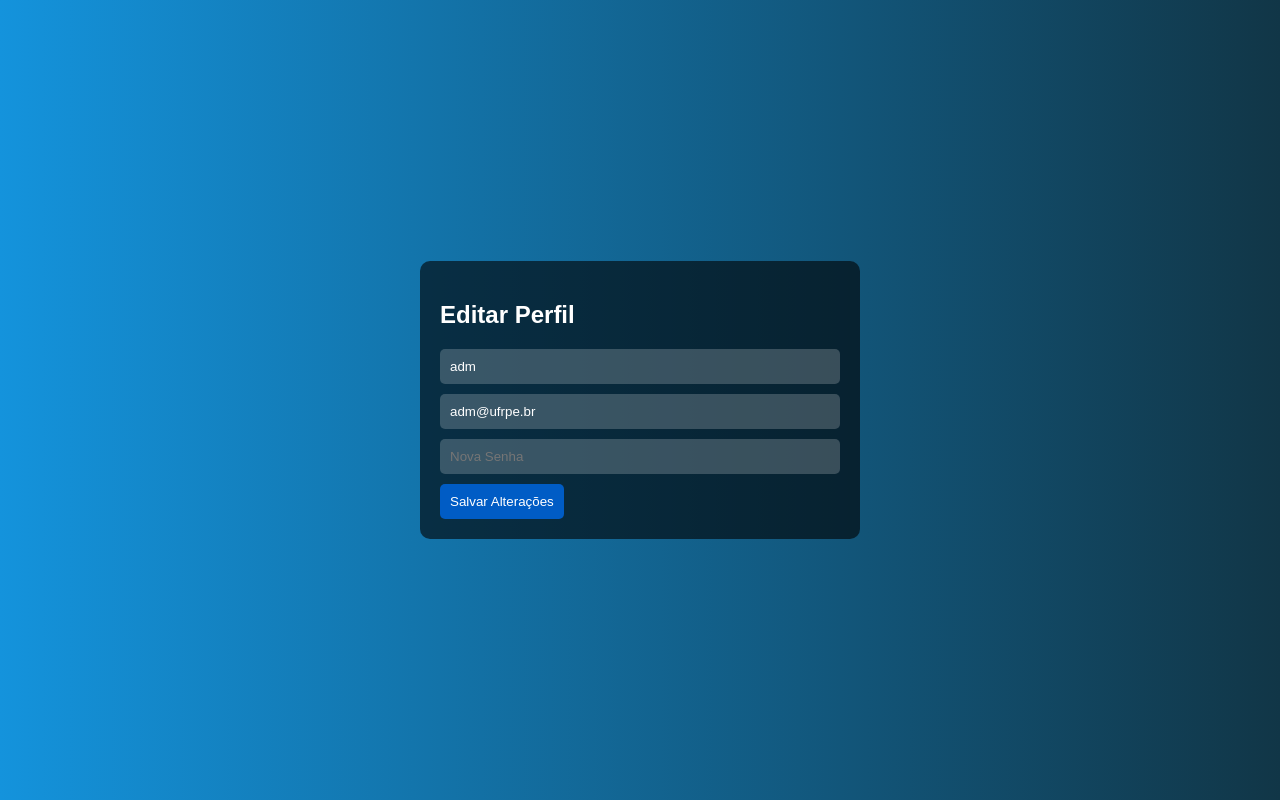
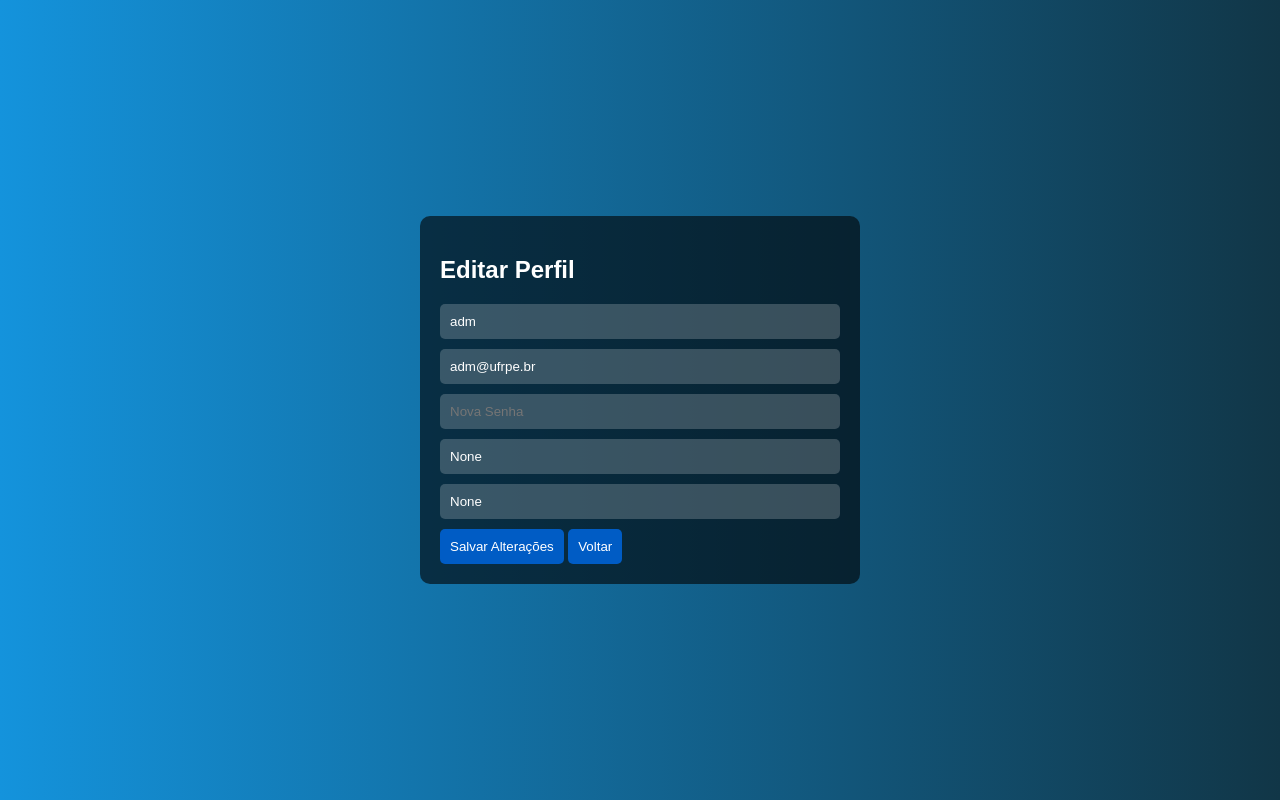
Before and after one commit to Pedrr01/projeto02-UFRPE, a Flask app: page /edit/6 in a window 1280 px wide. Run offline with Flask 3, Linux system fonts and the light colour scheme; data comes from the database, SQL or seed files in the repository; both versions use the stored data as it was after the commit.

Commit message:
Melhoria editar perfil

```diff
--- a/templates/editar.html
+++ b/templates/editar.html
@@ -56,7 +56,10 @@
             <input type="text" name="name" value="{{ user['name'] }}" placeholder="Nome" required>
             <input type="email" name="email" value="{{ user['email'] }}" placeholder="E-mail" required>
             <input type="password" name="password" placeholder="Nova Senha" required>
+            <input type="Curso" name="name" value="{{ user['Curso'] }}" placeholder="Novo Curso" required>
+            <input type="Periodo" name="Periodo" value="{{ user['Periodo'] }}" placeholder="Novo Periodo" required>
             <button type="submit">Salvar Alterações</button>
+            <button type="button" onclick="window.history.back()">Voltar</button>
         </form>
     </div>
 </body>
```
Also changed, not shown: database/users.db.
